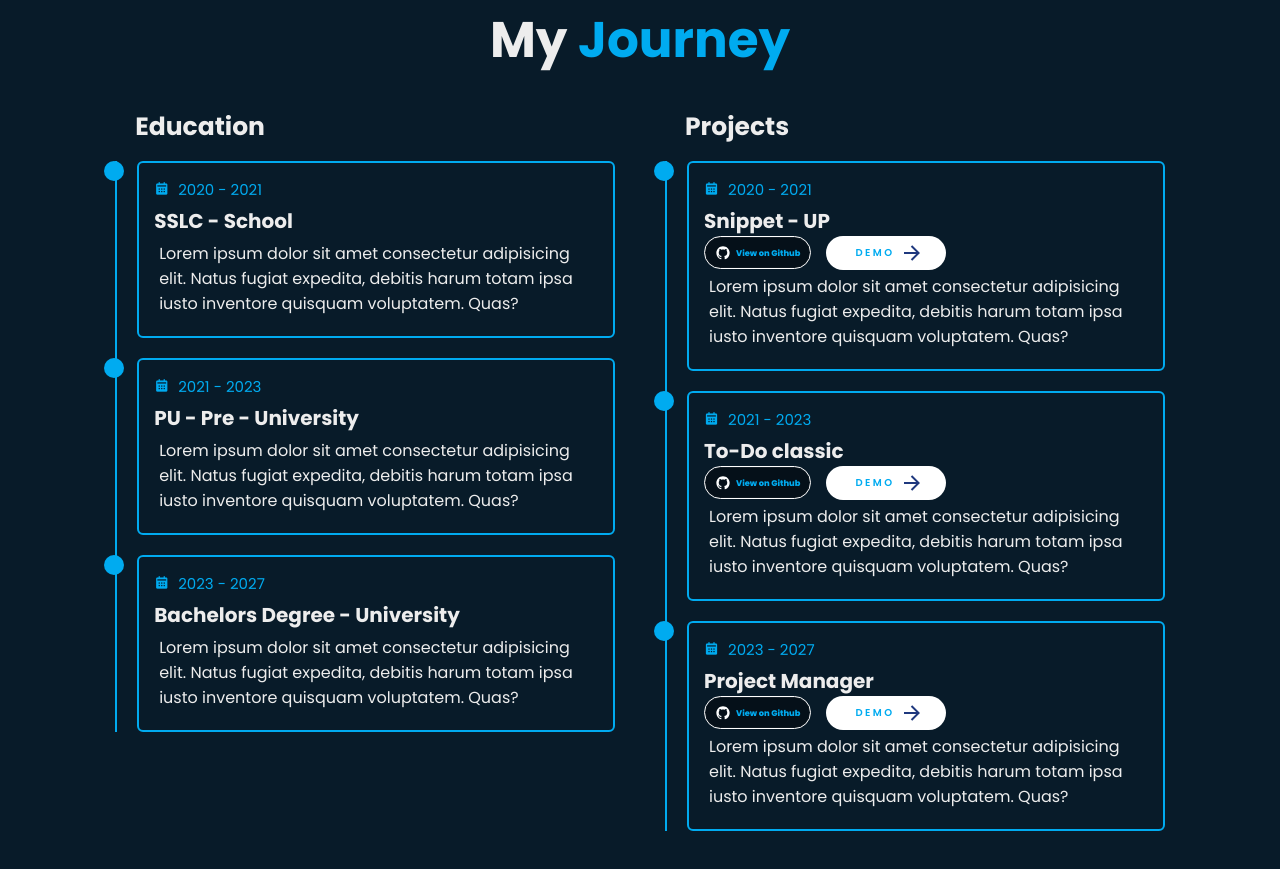
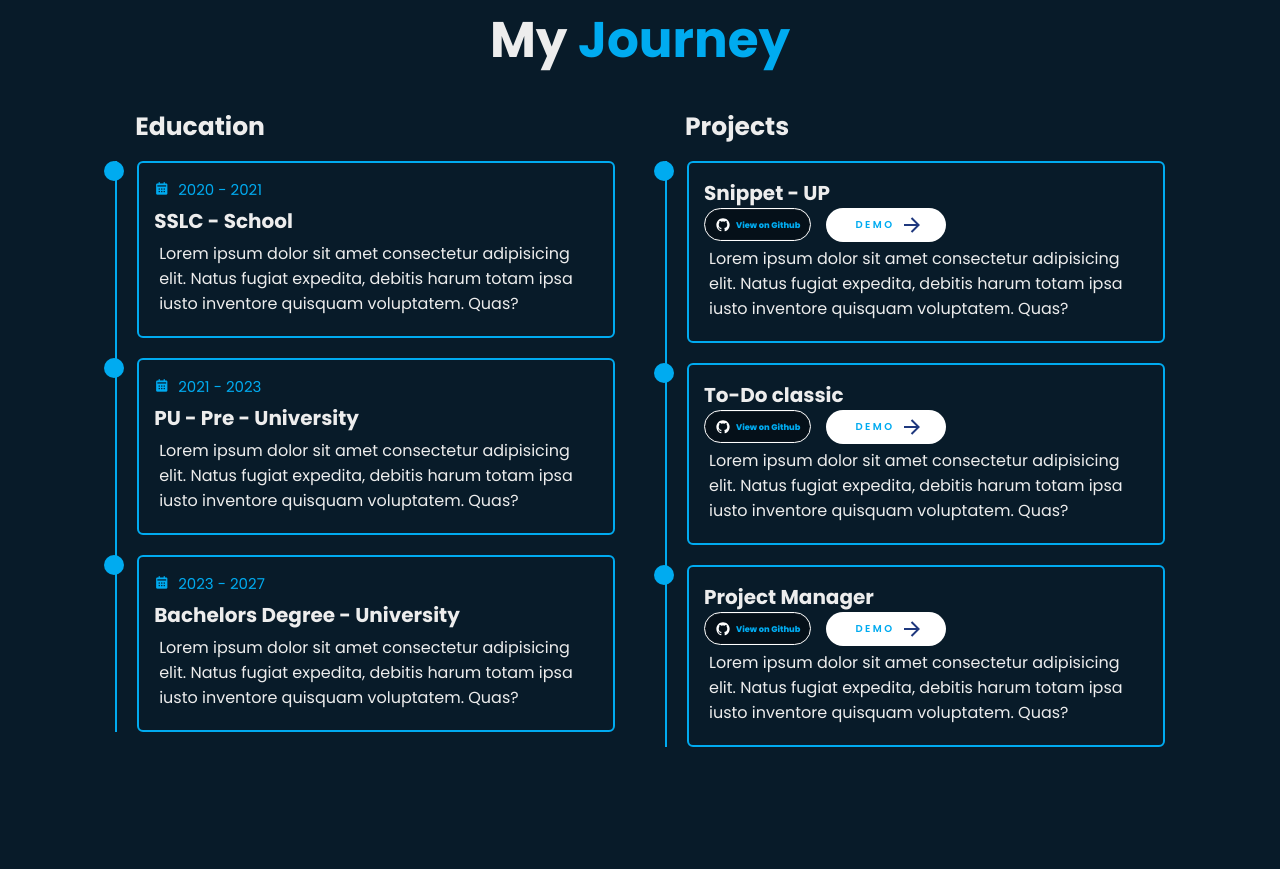
Before and after one commit to VIKAS1011-R/portfolio, a plain HTML site: page index.html in a window 1280 px wide. Shown: the part 1697-2566 px from the top of the page. After the commit the page ends 2514 px from the top, so only its background shows below. Drawn offline with nearby package versions, Linux system fonts and the light colour scheme.

Commit message:
updated v2

```diff
--- a/index.html
+++ b/index.html
@@ -143,9 +143,6 @@
           <div class="education-box">
             <div class="education-content">
               <div class="content">
-                <div class="year">
-                  <i class="bx bxs-calendar"></i> 2020 - 2021
-                </div>
                 <h3>Snippet - UP</h3>
                 <div class="gitty">
                   <a
@@ -202,9 +199,6 @@
             </div>
             <div class="education-content">
               <div class="content">
-                <div class="year">
-                  <i class="bx bxs-calendar"></i> 2021 - 2023
-                </div>
                 <h3>To-Do classic</h3>
                 <div class="gitty">
                     <a
@@ -261,9 +255,6 @@
             </div>
             <div class="education-content">
               <div class="content">
-                <div class="year">
-                  <i class="bx bxs-calendar"></i> 2023 - 2027
-                </div>
                 <h3>Project Manager</h3>
                 <div class="gitty">
                     <a
```
